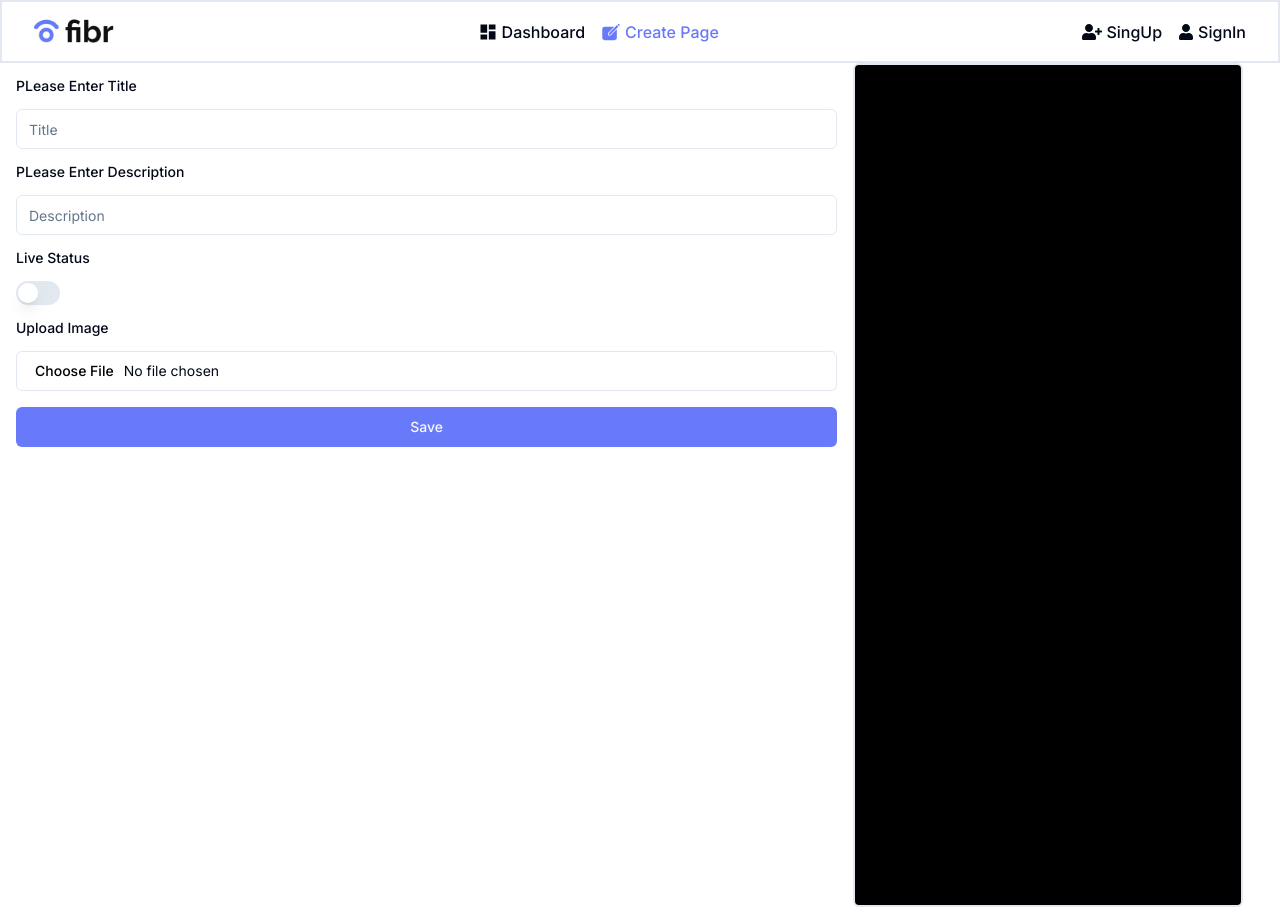
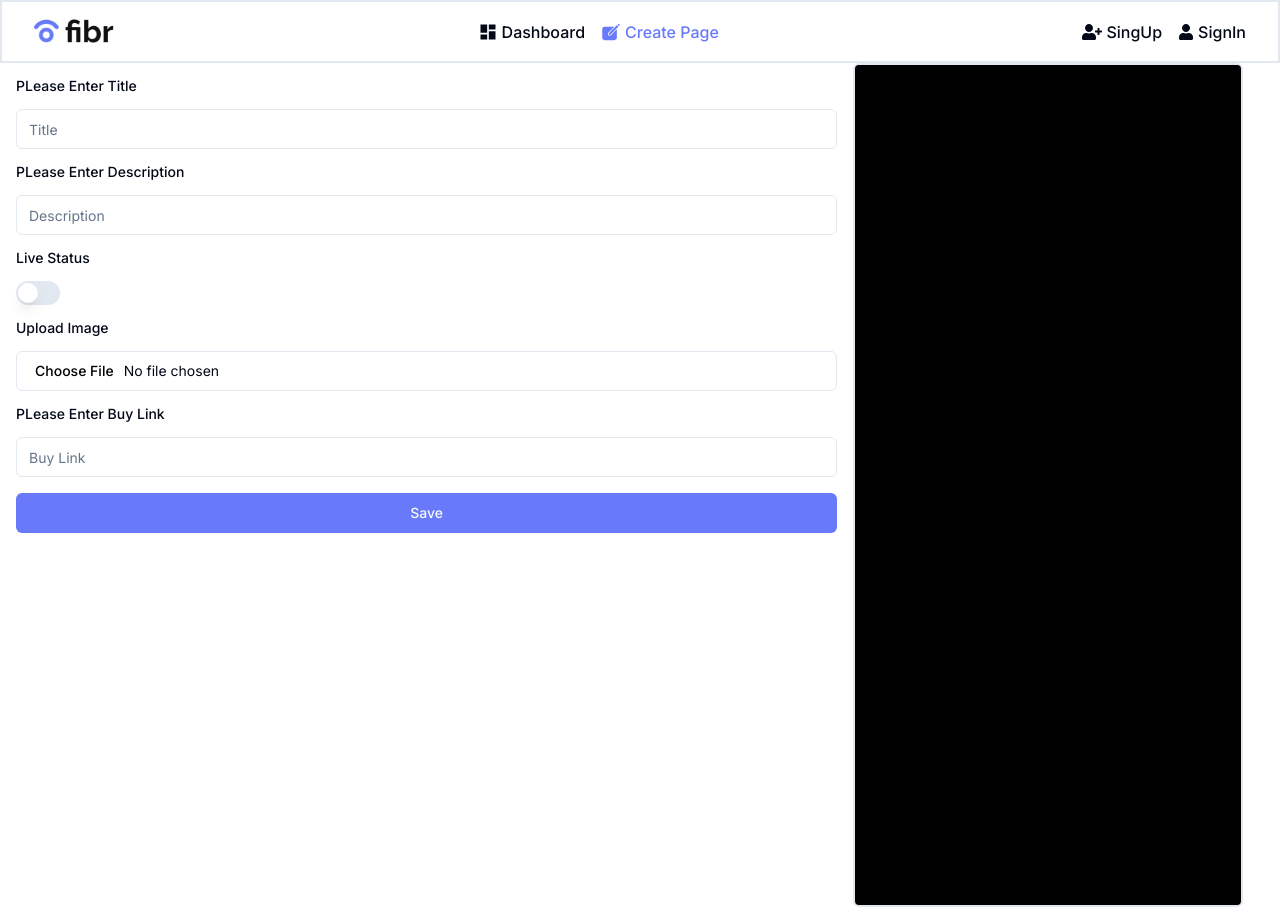
Before and after one commit to taufeeq-ahmed/fibr-ai, a Next.js app: page /create-page in a window 1280 px wide. Built offline with nearby package versions, Linux system fonts and the light colour scheme.

Commit message:
buyLink adde

```diff
--- a/src/app/create-page/page.tsx
+++ b/src/app/create-page/page.tsx
@@ -20,7 +20,7 @@ function CreatePage() {
 
   const onSubmit: SubmitHandler<CreatePageInputs> = async (data) => {
     const {
-      title, description, isLive, headerImage,
+      title, description, isLive, headerImage, buyLink,
     } = data;
 
     let imageUrl = '';
@@ -45,6 +45,7 @@ function CreatePage() {
         slug: toKebabCase(title),
         isLive,
         imageUrl,
+        buyLink,
       })
       .select();
     toast.success('Landing Page is created Successfully');
@@ -62,6 +63,7 @@ function CreatePage() {
         title={watch('title')}
         description={watch('description')}
         image={watch('headerImage')}
+        buyLink={watch('buyLink')}
       />
     </div>
   );
--- a/src/app/edit-page/[pageSlug]/page.tsx
+++ b/src/app/edit-page/[pageSlug]/page.tsx
@@ -19,6 +19,7 @@ type Page={
   isLive:boolean
   headerImage:FileList
   imageUrl?:string
+  buyLink:string
 }
 
 const getPage = async (slug:string) => {
@@ -48,7 +49,7 @@ function EditPage({ params }:{params:{pageSlug:string}}) {
 
   const onSubmit: SubmitHandler<EditPageInputs> = async (data) => {
     const {
-      title, description, isLive, headerImage,
+      title, description, isLive, headerImage, buyLink,
     } = data;
 
     let imageUrl = '';
@@ -73,6 +74,7 @@ function EditPage({ params }:{params:{pageSlug:string}}) {
         slug: toKebabCase(title),
         isLive,
         imageUrl,
+        buyLink,
       })
       .eq('id', page?.id)
       .select();
@@ -103,6 +105,7 @@ function EditPage({ params }:{params:{pageSlug:string}}) {
         title={watch('title') || page?.title || ''}
         description={watch('description') || page?.description || ''}
         image={image}
+        buyLink={watch('buyLink') || page?.buyLink || ''}
       />
     </div>
   );
--- a/src/components/ui/mobileview.tsx
+++ b/src/components/ui/mobileview.tsx
@@ -7,6 +7,7 @@ type MobileViewProps = {
   description: string;
   scale?: 90 | 50 | 75 | 20;
   image: FileList | undefined|string;
+  buyLink:string
 };
 
 function MobileView({
@@ -14,6 +15,7 @@ function MobileView({
   description,
   scale = 90,
   image,
+  buyLink,
 }: MobileViewProps) {
   const [imageUrl, setImageUrl] = useState<string | null>(null);
 
@@ -60,6 +62,7 @@ function MobileView({
       <div className="p-4">
         <h2 className="text-[36px] mb-4">{title}</h2>
         <p>{description}</p>
+        {buyLink && (<p>{buyLink}</p>)}
       </div>
     </div>
   );
--- a/src/page-components/create-page/create-edit-form/index.tsx
+++ b/src/page-components/create-page/create-edit-form/index.tsx
@@ -27,6 +27,7 @@ type CreateEditFormProps={
       description:string,
       isLive:boolean
       headerImage:FileList
+      buyLink:string
     }
     mode:'create'|'edit'
 }
@@ -124,6 +125,14 @@ function CreateEditForm({
         }}
       />
 
+      <Label htmlFor="buyLink">PLease Enter Buy Link</Label>
+      <Input
+        id="buyLink"
+        placeholder="Buy Link"
+        {...register('buyLink', { required: true })}
+        defaultValue={defaultValues?.buyLink || ''}
+      />
+
       <Button className="bg-[#6879f9]">
         Save
       </Button>
--- a/src/types/create-page.ts
+++ b/src/types/create-page.ts
@@ -3,6 +3,7 @@ type CreatePageInputs = {
     description: string
     isLive: boolean
     headerImage:FileList
+    buyLink:string
 }
 
 type EditPageInputs = {
@@ -10,6 +11,7 @@ type EditPageInputs = {
     description: string
     isLive:boolean
     headerImage:FileList
+    buyLink:string
 }
 
 export type { CreatePageInputs, EditPageInputs };
```
